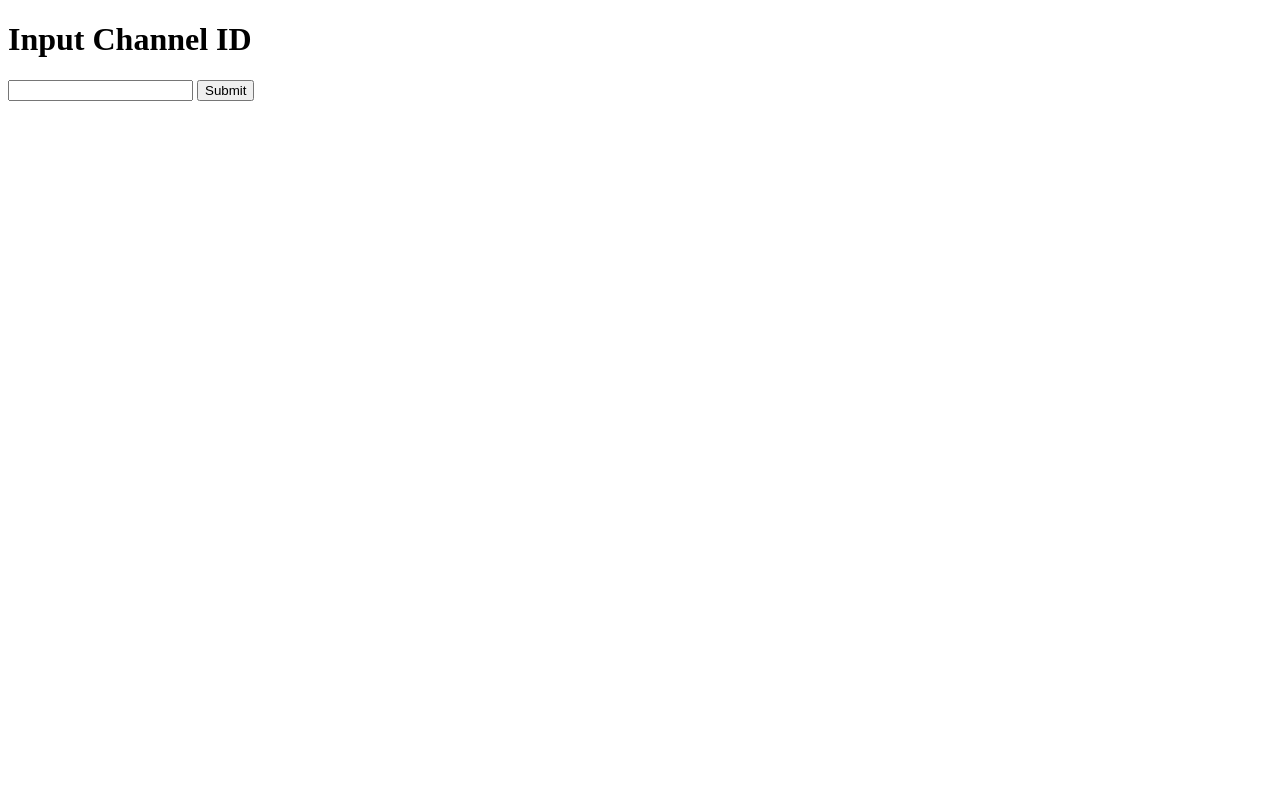
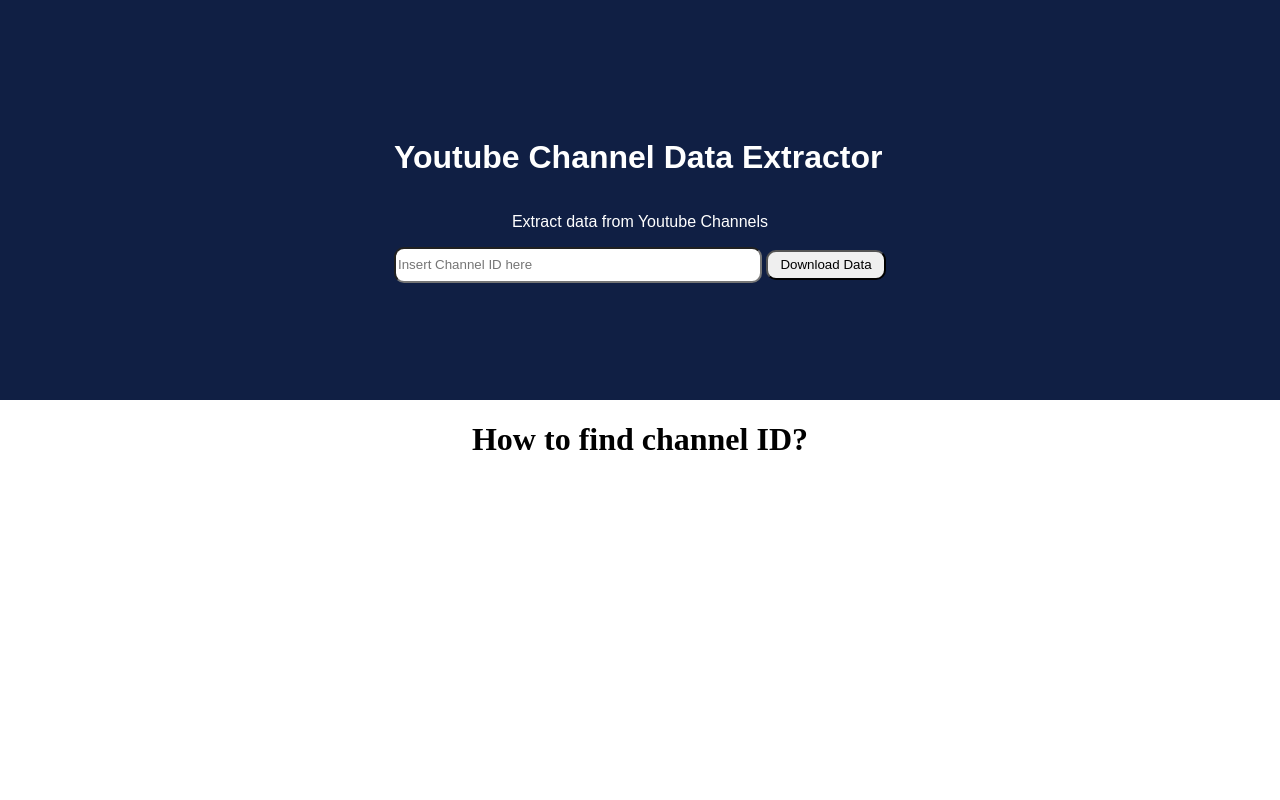
Before and after one commit to gabrieltsferreira/YTChannelDataExtractor, a Flask app: page / in a window 1280 px wide. Run offline with Flask 3, Linux system fonts and the light colour scheme.

Commit message:
layout adjusts

```diff
--- /dev/null
+++ b/static/index.css
@@ -0,0 +1,53 @@
+body{
+    margin: 0;
+}
+
+.content{
+    align-items: center;
+}
+
+.upper-content{
+    width: 100vw;
+    height: 50vh;
+    display: flex;
+    justify-content: center;
+    background: #101f44;
+    align-items: center;
+}
+
+.input-title{
+    font-family: Arial, Helvetica, sans-serif;
+    color: white;
+}
+
+.input-sub-title{
+    font-family: Arial, Helvetica, sans-serif;
+    color: white;
+    display: flex;
+    justify-content: center;
+}
+
+.input-field{
+    display: flex;
+    justify-content: center;
+}
+
+.input-style{
+    border-radius: 10px;
+    width: 360px;
+    height: 30px;
+}
+
+.download-buton{
+    border-radius: 10px;
+    width: 120px;
+    height: 30px;
+}
+
+
+.lower-content{
+    width: 100vw;
+    height: 50vh;
+    display: flex;
+    justify-content: center;
+}
--- a/templates/index.html
+++ b/templates/index.html
@@ -3,15 +3,34 @@
 <head>
     <meta charset="UTF-8">
     <meta name="viewport" content="width=device-width, initial-scale=1.0">
+    <link rel="stylesheet" type="text/css" href="../static/index.css">
     <title>YT Channel Data Extrator</title>
 </head>
 <body>
-    <div>
-        <h1>Input Channel ID</h1>
-        <form method="post" autocomplete="off">
-            <input type="text" name="channelID">
-            <input type="submit">
-        </form>
+    <div class="content">
+        <div class="upper-content">
+            <div class="input-forms">
+                <div class="input-title">
+                    <h1>Youtube Channel Data Extractor</h1>
+                </div>
+                <div class="input-sub-title">
+                    <p>
+                        Extract data from Youtube Channels
+                    </p>
+                </div>
+                <div class="input-field">
+                    <form method="post" autocomplete="off">
+                        <input class="input-style" type="text" name="channelID" placeholder="Insert Channel ID here" required>
+                        <button class="download-buton" type="submit">Download Data</button>
+                    </form>
+                </div>
+            </div>
+        </div>
+        <div class="lower-content">
+            <div class="tutorial-title">
+                <h1>How to find channel ID?</h1>
+            </div>
+        </div>
     </div>
 </body>
 </html>
```
